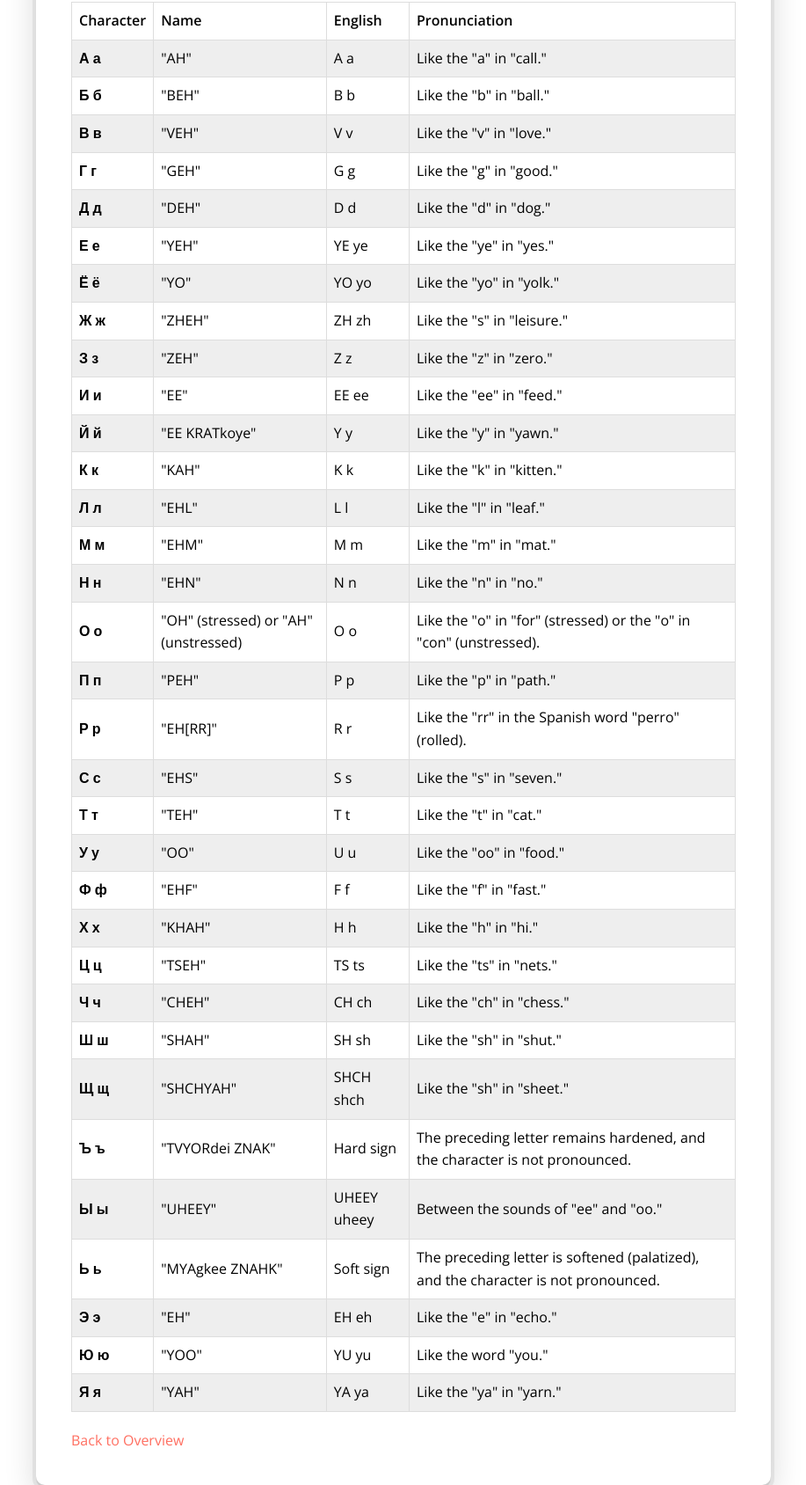
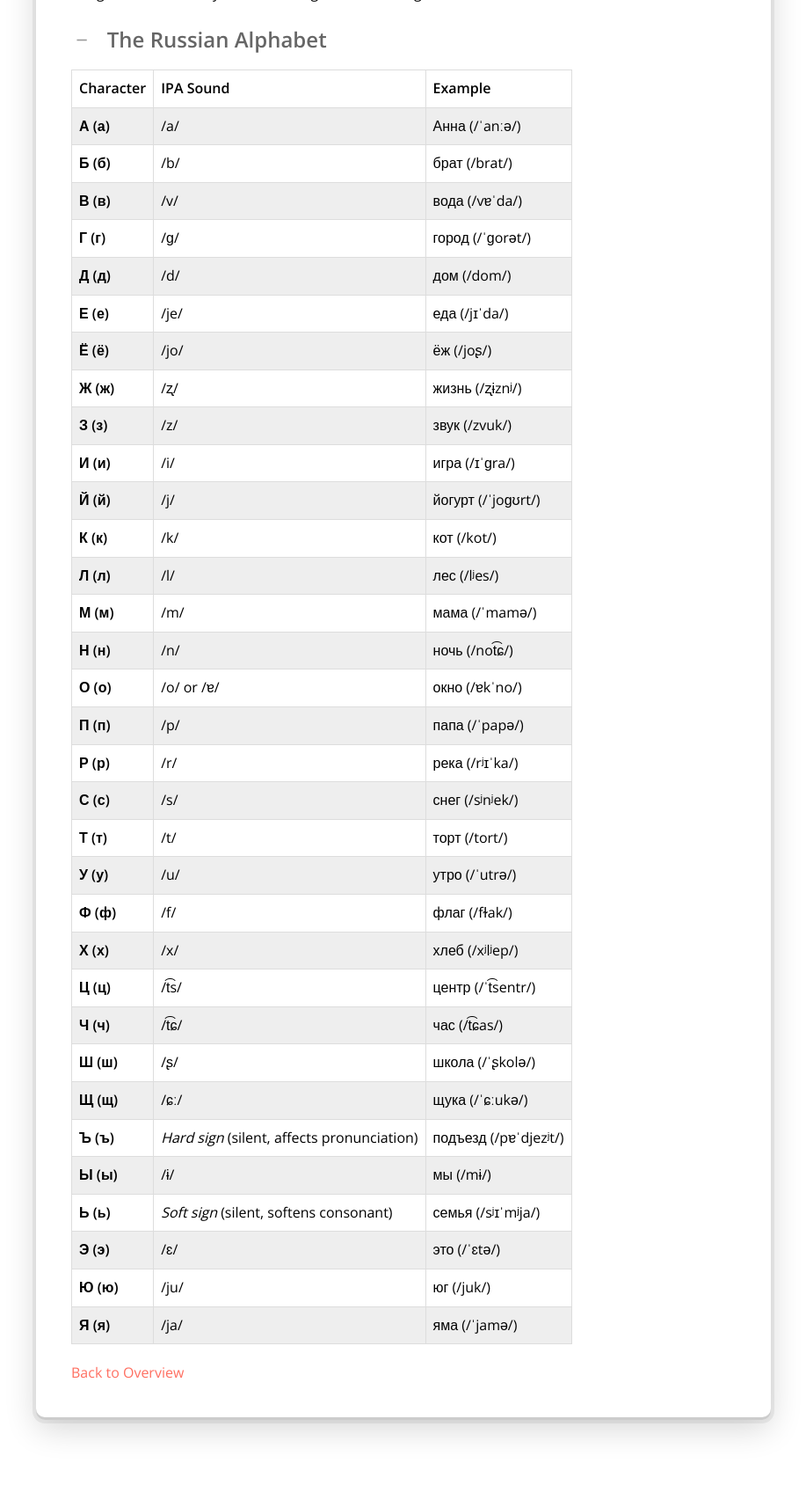
Before and after one commit to v81d/russian-cases, a plain HTML site: page alphabet.html in a window 1280 px wide. Shown: the part 842-2530 px from the top of the page at 88% size, without its empty margins (181-1098 px from the left). After the commit the page ends 2506 px from the top, so only its background shows below. Drawn offline with nearby package versions, Linux system fonts and the light colour scheme.

Commit message:
Update alphabet.html

```diff
--- a/alphabet.html
+++ b/alphabet.html
@@ -28,7 +28,7 @@
         <header>
             <h1><a href="/" class="back-link"><strong>«</strong></a>&ensp;The Russian Alphabet (Русский Алфавит)</h1>
             <p>The Russian alphabet may look daunting, but it is actually very easy to read and write. Below is a table
-                with all the letters and how they are pronounced.</p>
+                with all the letters and how they are pronounced. However, please understand that this table is <strong>not</strong> complete! Some letters often form different sounds depending on their position in a term. Additionally, letters like ы do not have a very precise IPA symbol, so they can be especially difficult to describe textually.</p>
         </header>
 
         <section>
@@ -59,207 +59,173 @@
             <table>
                 <tr>
                     <th><strong>Character</strong></th>
-                    <th><strong>Name</strong></th>
-                    <th><strong>English</strong></th>
-                    <th><strong>Pronunciation</strong></th>
+                    <th><strong>IPA Sound</strong></th>
+                    <th><strong>Example</strong></th>
                 </tr>
                 <tr>
-                    <th><strong>А а</strong></th>
-                    <th>"AH"</th>
-                    <th>A a</th>
-                    <th>Like the "a" in "call."</th>
+                    <th><strong>А (а)</strong></th>
+                    <th>/a/</th>
+                    <th>Анна (/ˈanːə/)</th>
                 </tr>
                 <tr>
-                    <th><strong>Б б</strong></th>
-                    <th>"BEH"</th>
-                    <th>B b</th>
-                    <th>Like the "b" in "ball."</th>
+                    <th><strong>Б (б)</strong></th>
+                    <th>/b/</th>
+                    <th>брат (/brat/)</th>
                 </tr>
                 <tr>
-                    <th><strong>В в</strong></th>
-                    <th>"VEH"</th>
-                    <th>V v</th>
-                    <th>Like the "v" in "love."</th>
+                    <th><strong>В (в)</strong></th>
+                    <th>/v/</th>
+                    <th>вода (/vɐˈda/)</th>
                 </tr>
                 <tr>
-                    <th><strong>Г г</strong></th>
-                    <th>"GEH"</th>
-                    <th>G g</th>
-                    <th>Like the "g" in "good."</th>
+                    <th><strong>Г (г)</strong></th>
+                    <th>/ɡ/</th>
+                    <th>город (/ˈɡorət/)</th>
                 </tr>
                 <tr>
-                    <th><strong>Д д</strong></th>
-                    <th>"DEH"</th>
-                    <th>D d</th>
-                    <th>Like the "d" in "dog."</th>
+                    <th><strong>Д (д)</strong></th>
+                    <th>/d/</th>
+                    <th>дом (/dom/)</th>
                 </tr>
                 <tr>
-                    <th><strong>Е е</strong></th>
-                    <th>"YEH"</th>
-                    <th>YE ye</th>
-                    <th>Like the "ye" in "yes."</th>
+                    <th><strong>Е (е)</strong></th>
+                    <th>/je/</th>
+                    <th>еда (/jɪˈda/)</th>
                 </tr>
                 <tr>
-                    <th><strong>Ё ё</strong></th>
-                    <th>"YO"</th>
-                    <th>YO yo</th>
-                    <th>Like the "yo" in "yolk."</th>
+                    <th><strong>Ё (ё)</strong></th>
+                    <th>/jo/</th>
+                    <th>ёж (/joʂ/)</th>
                 </tr>
                 <tr>
-                    <th><strong>Ж ж</strong></th>
-                    <th>"ZHEH"</th>
-                    <th>ZH zh</th>
-                    <th>Like the "s" in "leisure."</th>
+                    <th><strong>Ж (ж)</strong></th>
+                    <th>/ʐ/</th>
+                    <th>жизнь (/ʐɨznʲ/)</th>
                 </tr>
                 <tr>
-                    <th><strong>З з</strong></th>
-                    <th>"ZEH"</th>
-                    <th>Z z</th>
-                    <th>Like the "z" in "zero."</th>
+                    <th><strong>З (з)</strong></th>
+                    <th>/z/</th>
+                    <th>звук (/zvuk/)</th>
                 </tr>
                 <tr>
-                    <th><strong>И и</strong></th>
-                    <th>"EE"</th>
-                    <th>EE ee</th>
-                    <th>Like the "ee" in "feed."</th>
+                    <th><strong>И (и)</strong></th>
+                    <th>/i/</th>
+                    <th>игра (/ɪˈɡra/)</th>
                 </tr>
                 <tr>
-                    <th><strong>Й й</strong></th>
-                    <th>"EE KRATkoye"</th>
-                    <th>Y y</th>
-                    <th>Like the "y" in "yawn."</th>
+                    <th><strong>Й (й)</strong></th>
+                    <th>/j/</th>
+                    <th>йогурт (/ˈjoɡʊrt/)</th>
                 </tr>
                 <tr>
-                    <th><strong>К к</strong></th>
-                    <th>"KAH"</th>
-                    <th>K k</th>
-                    <th>Like the "k" in "kitten."</th>
+                    <th><strong>К (к)</strong></th>
+                    <th>/k/</th>
+                    <th>кот (/kot/)</th>
                 </tr>
                 <tr>
-                    <th><strong>Л л</strong></th>
-                    <th>"EHL"</th>
-                    <th>L l</th>
-                    <th>Like the "l" in "leaf."</th>
+                    <th><strong>Л (л)</strong></th>
+                    <th>/l/</th>
+                    <th>лес (/lʲes/)</th>
                 </tr>
                 <tr>
-                    <th><strong>М м</strong></th>
-                    <th>"EHM"</th>
-                    <th>M m</th>
-                    <th>Like the "m" in "mat."</th>
+                    <th><strong>М (м)</strong></th>
+                    <th>/m/</th>
+                    <th>мама (/ˈmamə/)</th>
                 </tr>
                 <tr>
-                    <th><strong>Н н</strong></th>
-                    <th>"EHN"</th>
-                    <th>N n</th>
-                    <th>Like the "n" in "no."</th>
+                    <th><strong>Н (н)</strong></th>
+                    <th>/n/</th>
+                    <th>ночь (/not͡ɕ/)</th>
                 </tr>
                 <tr>
-                    <th><strong>О о</strong></th>
-                    <th>"OH" (stressed) or "AH" (unstressed)</th>
-                    <th>O o</th>
-                    <th>Like the "o" in "for" (stressed) or the "o" in "con" (unstressed).</th>
+                    <th><strong>О (о)</strong></th>
+                    <th>/o/ or /ɐ/</th>
+                    <th>окно (/ɐkˈno/)</th>
                 </tr>
                 <tr>
-                    <th><strong>П п</strong></th>
-                    <th>"PEH"</th>
-                    <th>P p</th>
-                    <th>Like the "p" in "path."</th>
+                    <th><strong>П (п)</strong></th>
+                    <th>/p/</th>
+                    <th>папа (/ˈpapə/)</th>
                 </tr>
                 <tr>
-                    <th><strong>Р р</strong></th>
-                    <th>"EH[RR]"</th>
-                    <th>R r</th>
-                    <th>Like the "rr" in the Spanish word "perro" (rolled).</th>
+                    <th><strong>Р (р)</strong></th>
+                    <th>/r/</th>
+                    <th>река (/rʲɪˈka/)</th>
                 </tr>
                 <tr>
-                    <th><strong>С с</strong></th>
-                    <th>"EHS"</th>
-                    <th>S s</th>
-                    <th>Like the "s" in "seven."</th>
+                    <th><strong>С (с)</strong></th>
+                    <th>/s/</th>
+                    <th>снег (/sʲnʲek/)</th>
                 </tr>
                 <tr>
-                    <th><strong>Т т</strong></th>
-                    <th>"TEH"</th>
-                    <th>T t</th>
-                    <th>Like the "t" in "cat."</th>
+                    <th><strong>Т (т)</strong></th>
+                    <th>/t/</th>
+                    <th>торт (/tort/)</th>
                 </tr>
                 <tr>
-                    <th><strong>У у</strong></th>
-                    <th>"OO"</th>
-                    <th>U u</th>
-                    <th>Like the "oo" in "food."</th>
+                    <th><strong>У (у)</strong></th>
+                    <th>/u/</th>
+                    <th>утро (/ˈutrə/)</th>
                 </tr>
                 <tr>
-                    <th><strong>Ф ф</strong></th>
-                    <th>"EHF"</th>
-                    <th>F f</th>
-                    <th>Like the "f" in "fast."</th>
+                    <th><strong>Ф (ф)</strong></th>
+                    <th>/f/</th>
+                    <th>флаг (/fɫak/)</th>
                 </tr>
                 <tr>
-                    <th><strong>Х х</strong></th>
-                    <th>"KHAH"</th>
-                    <th>H h</th>
-                    <th>Like the "h" in "hi."</th>
+                    <th><strong>Х (х)</strong></th>
+                    <th>/x/</th>
+                    <th>хлеб (/xʲlʲep/)</th>
                 </tr>
                 <tr>
-                    <th><strong>Ц ц</strong></th>
-                    <th>"TSEH"</th>
-                    <th>TS ts</th>
-                    <th>Like the "ts" in "nets."</th>
+                    <th><strong>Ц (ц)</strong></th>
+                    <th>/t͡s/</th>
+                    <th>центр (/ˈt͡sentr/)</th>
                 </tr>
                 <tr>
-                    <th><strong>Ч ч</strong></th>
-                    <th>"CHEH"</th>
-                    <th>CH ch</th>
-                    <th>Like the "ch" in "chess."</th>
+                    <th><strong>Ч (ч)</strong></th>
+                    <th>/t͡ɕ/</th>
+                    <th>час (/t͡ɕas/)</th>
                 </tr>
                 <tr>
-                    <th><strong>Ш ш</strong></th>
-                    <th>"SHAH"</th>
-                    <th>SH sh</th>
-                    <th>Like the "sh" in "shut."</th>
+                    <th><strong>Ш (ш)</strong></th>
+                    <th>/ʂ/</th>
+                    <th>школа (/ˈʂkolə/)</th>
                 </tr>
                 <tr>
-                    <th><strong>Щ щ</strong></th>
-                    <th>"SHCHYAH"</th>
-                    <th>SHCH shch</th>
-                    <th>Like the "sh" in "sheet."</th>
+                    <th><strong>Щ (щ)</strong></th>
+                    <th>/ɕː/</th>
+                    <th>щука (/ˈɕːukə/)</th>
                 </tr>
                 <tr>
-                    <th><strong>Ъ ъ</strong></th>
-                    <th>"TVYORdei ZNAK"</th>
-                    <th>Hard sign</th>
-                    <th>The preceding letter remains hardened, and the character is not pronounced.</th>
+                    <th><strong>Ъ (ъ)</strong></th>
+                    <th><em>Hard sign</em> (silent, affects pronunciation)</th>
+                    <th>подъезд (/pɐˈdjezʲt/)</th>
                 </tr>
                 <tr>
-                    <th><strong>Ы ы</strong></th>
-                    <th>"UHEEY"</th>
-                    <th>UHEEY uheey</th>
-                    <th>Between the sounds of "ee" and "oo."</th>
+                    <th><strong>Ы (ы)</strong></th>
+                    <th>/ɨ/</th>
+                    <th>мы (/mɨ/)</th>
                 </tr>
                 <tr>
-                    <th><strong>Ь ь</strong></th>
-                    <th>"MYAgkee ZNAHK"</th>
-                    <th>Soft sign</th>
-                    <th>The preceding letter is softened (palatized), and the character is not pronounced.</th>
+                    <th><strong>Ь (ь)</strong></th>
+                    <th><em>Soft sign</em> (silent, softens consonant)</th>
+                    <th>семья (/sʲɪˈmʲja/)</th>
                 </tr>
                 <tr>
-                    <th><strong>Э э</strong></th>
-                    <th>"EH"</th>
-                    <th>EH eh</th>
-                    <th>Like the "e" in "echo."</th>
+                    <th><strong>Э (э)</strong></th>
+                    <th>/ɛ/</th>
+                    <th>это (/ˈɛtə/)</th>
                 </tr>
                 <tr>
-                    <th><strong>Ю ю</strong></th>
-                    <th>"YOO"</th>
-                    <th>YU yu</th>
-                    <th>Like the word "you."</th>
+                    <th><strong>Ю (ю)</strong></th>
+                    <th>/ju/</th>
+                    <th>юг (/juk/)</th>
                 </tr>
                 <tr>
-                    <th><strong>Я я</strong></th>
-                    <th>"YAH"</th>
-                    <th>YA ya</th>
-                    <th>Like the "ya" in "yarn."</th>
+                    <th><strong>Я (я)</strong></th>
+                    <th>/ja/</th>
+                    <th>яма (/ˈjamə/)</th>
                 </tr>
             </table>
         </section>
```
